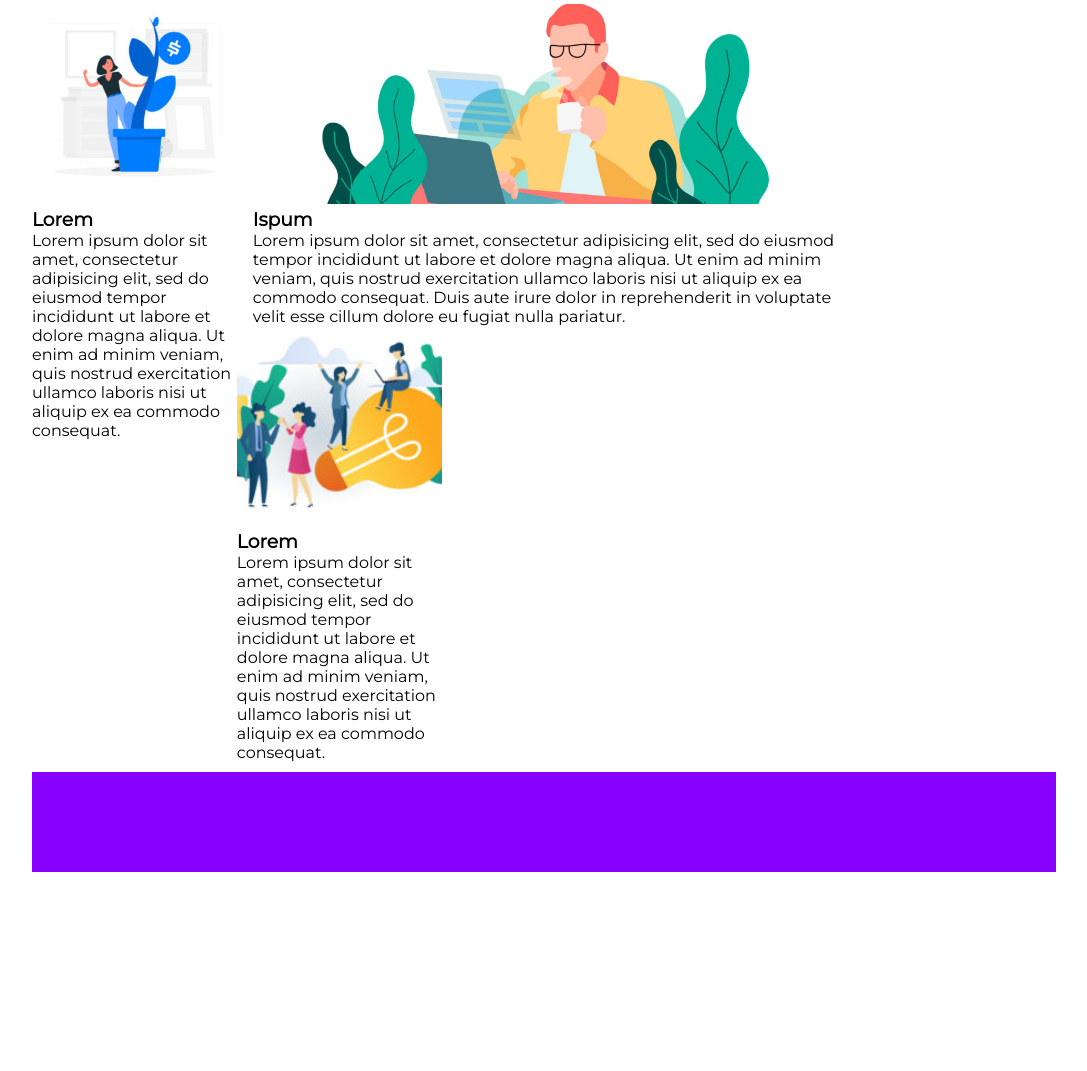
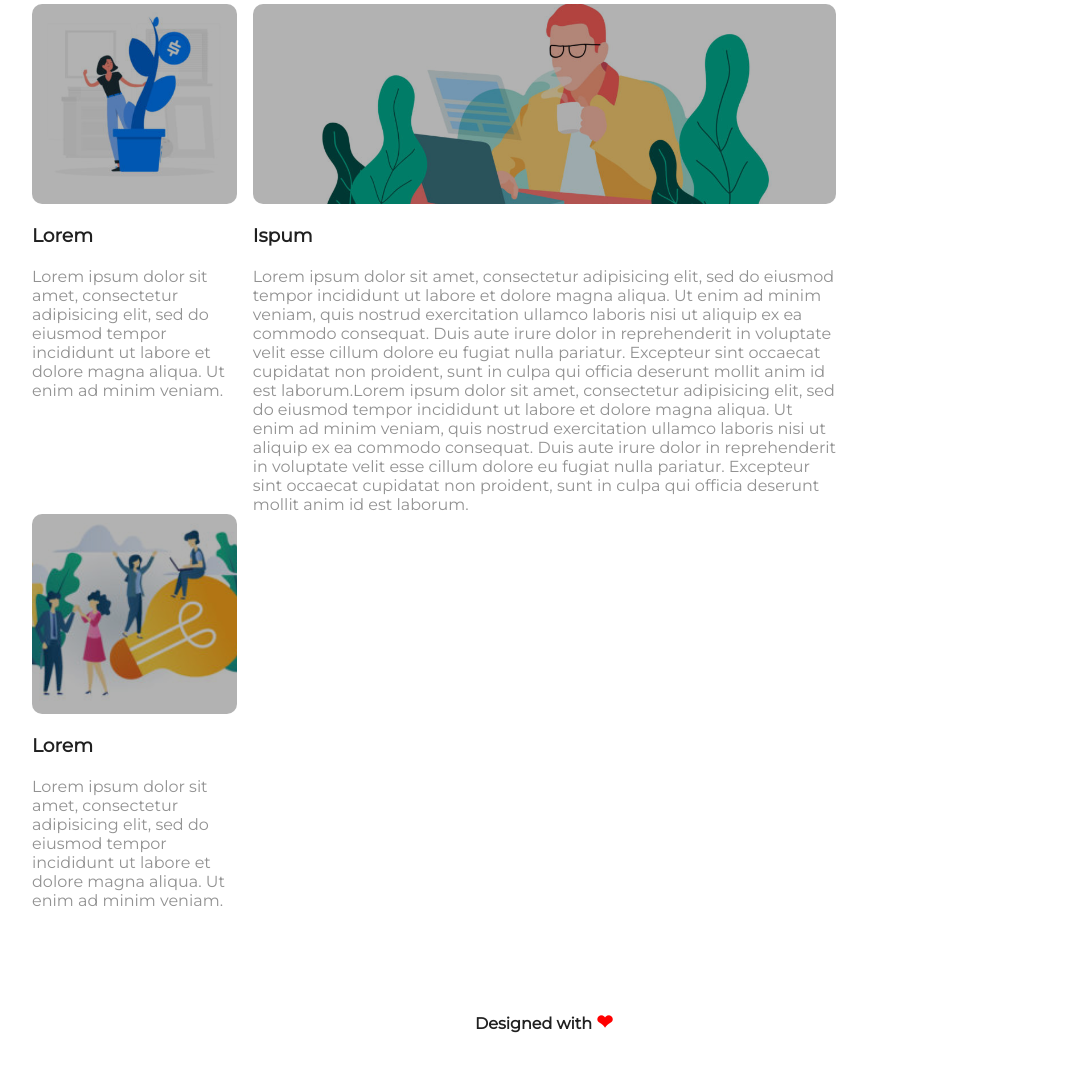
Before and after one commit to filippogarota96/htmlcss-wp, a plain HTML site: page index.html in a window 1280 px wide. Shown: the part 913-1984 px from the top of the page, without its empty margins (96-1183 px from the left). Before the commit the page ends 1795 px from the top, so only its background shows below. Drawn offline with Linux system fonts and the light colour scheme.

Commit message:
Aggiunto footer

```diff
--- a/css/style.css
+++ b/css/style.css
@@ -118,19 +118,25 @@ header a {
   margin-bottom: 20px;
   padding: 1% 0;
   vertical-align: center;
+  color: #202020;
 }
 
+.titles p {
+  color: #929292;
+}
 
 .col {
   float: left ;
   border-radius: 10px;
+  position: relative;
+
 }
 
 .col-left, .col-right {
   width: 20%;
   float: left;
   z-index: 0
-  position: relative;
+
 
 }
 .col-left img {
@@ -138,8 +144,9 @@ header a {
   height: 200px;
   object-fit: cover;
   border-radius: 10px;
-  p
 }
+
+
 .col-center {
   width: 57%;
   float: left;
@@ -161,15 +168,14 @@ header a {
   height: 200px;
   object-fit: cover;
   border-radius: 10px;
-  position: relative;
   z-index: 0
+
 }
-.overlay {
+.immagini-opache .overlay {
   width: 100%;
-  height: 100%;
+  height: 200px;
   border-radius: 10px;
-  height: auto;
-  z-index:1;
+  z-index:20;
   position: absolute;
   top: 0;
   left: 0;
@@ -177,8 +183,18 @@ header a {
   bottom: 0;
   background-color: rgba(0,0,0,0.3);
 }
+.immagini-opache {
+  height: 200px;
+}
 
+.col h3 {
+  padding: 20px 0;
+  color: #202020;
+}
 
+.col p {
+  color: #929292;
+}
 
 /* stile della sezione leadership */
 
@@ -189,8 +205,15 @@ header a {
 footer {
   width: 100%;
   height: 100px;
-  margin: 10px 0;
-  background-color: #8801fe;
+  margin-top: 100px;
+  text-align: center;
+  font-size: 16px;
+  color: #202020;
+}
+
+#heart {
+  font-size: 20px;
+  color: red;
 }
 
 /* /footer */
--- a/index.html
+++ b/index.html
@@ -49,52 +49,46 @@
             <h2>Leadership</h2>
             <p>Fertenum urna a libero tempus</p>
           </div>
+
           <div class="row clearfix">
             <div class="col col-left">
-              <img src="img/img-1.jpg" alt="">
+              <div class="immagini-opache">
+                <img src="img/img-1.jpg" alt="">
+                <div class="overlay"></div>
+              </div>
               <h3>Lorem</h3>
-              <p>Lorem ipsum dolor sit amet, consectetur adipisicing elit, sed do eiusmod tempor incididunt ut labore et dolore magna aliqua. Ut enim ad minim veniam, quis nostrud exercitation ullamco laboris nisi ut aliquip ex ea commodo consequat. </p>
-              <div class="overlay"></div>
+              <p>Lorem ipsum dolor sit amet, consectetur adipisicing elit, sed do eiusmod tempor incididunt ut labore et dolore magna aliqua. Ut enim ad minim veniam.</p>
 
             </div>
-
             <div class="col col-center">
-              <img src="img/banner-2.jpg" alt="banner2">
+              <div class="immagini-opache">
+                <img src="img/banner-2.jpg" alt="banner2">
+                <div class="overlay"></div>
+              </div>
               <h3>Ispum</h3>
-              <p>Lorem ipsum dolor sit amet, consectetur adipisicing elit, sed do eiusmod tempor incididunt ut labore et dolore magna aliqua. Ut enim ad minim veniam, quis nostrud exercitation ullamco laboris nisi ut aliquip ex ea commodo consequat. Duis aute irure dolor in reprehenderit in voluptate velit esse cillum dolore eu fugiat nulla pariatur.</p>
-              <div class="overlay"></div>
+              <p>Lorem ipsum dolor sit amet, consectetur adipisicing elit, sed do eiusmod tempor incididunt ut labore et dolore magna aliqua. Ut enim ad minim veniam, quis nostrud exercitation ullamco laboris nisi ut aliquip ex ea commodo consequat. Duis aute irure dolor in reprehenderit in voluptate velit esse cillum dolore eu fugiat nulla pariatur. Excepteur sint occaecat cupidatat non proident, sunt in culpa qui officia deserunt mollit anim id est laborum.Lorem ipsum dolor sit amet, consectetur adipisicing elit, sed do eiusmod tempor incididunt ut labore et dolore magna aliqua. Ut enim ad minim veniam, quis nostrud exercitation ullamco laboris nisi ut aliquip ex ea commodo consequat. Duis aute irure dolor in reprehenderit in voluptate velit esse cillum dolore eu fugiat nulla pariatur. Excepteur sint occaecat cupidatat non proident, sunt in culpa qui officia deserunt mollit anim id est laborum.</p>
             </div>
-
             <div class="col col-right">
-              <img src="img/img-3.jpg" alt="img3">
+              <div class="immagini-opache">
+                <img src="img/img-3.jpg" alt="img3">
+                <div class="overlay"></div>
+              </div>
               <h3>Lorem</h3>
-              <p>Lorem ipsum dolor sit amet, consectetur adipisicing elit, sed do eiusmod tempor incididunt ut labore et dolore magna aliqua. Ut enim ad minim veniam, quis nostrud exercitation ullamco laboris nisi ut aliquip ex ea commodo consequat.</p>
-              <div class="overlay"></div>
-
+              <p>Lorem ipsum dolor sit amet, consectetur adipisicing elit, sed do eiusmod tempor incididunt ut labore et dolore magna aliqua. Ut enim ad minim veniam.</p>
             </div>
           </div>
 
         </section>
         <!-- /section leadership -->
-
       </main>
       <!-- /main -->
       <!-- footer -->
       <footer>
-
+        <h4>Designed with <span id="heart">&#10084;</span></h4>
       </footer>
       <!-- /footer -->
-
-
-
-
-
-
-
-
     </div>
     <!-- /container -->
 
-
   </body>
   </html>
```
